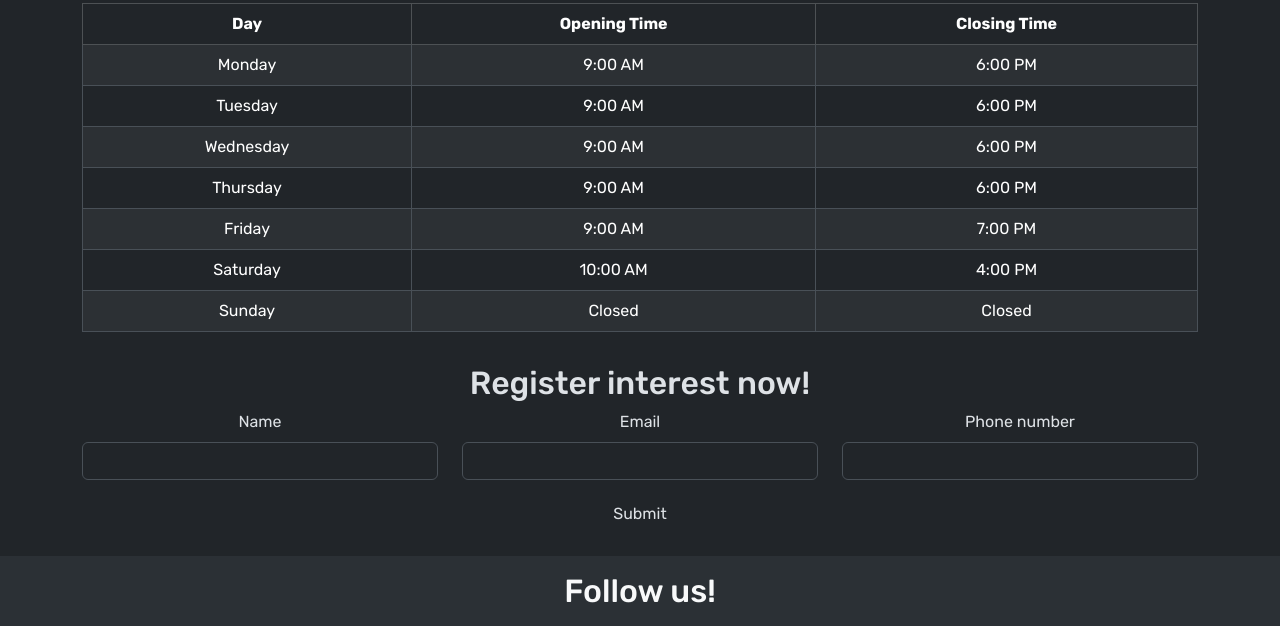
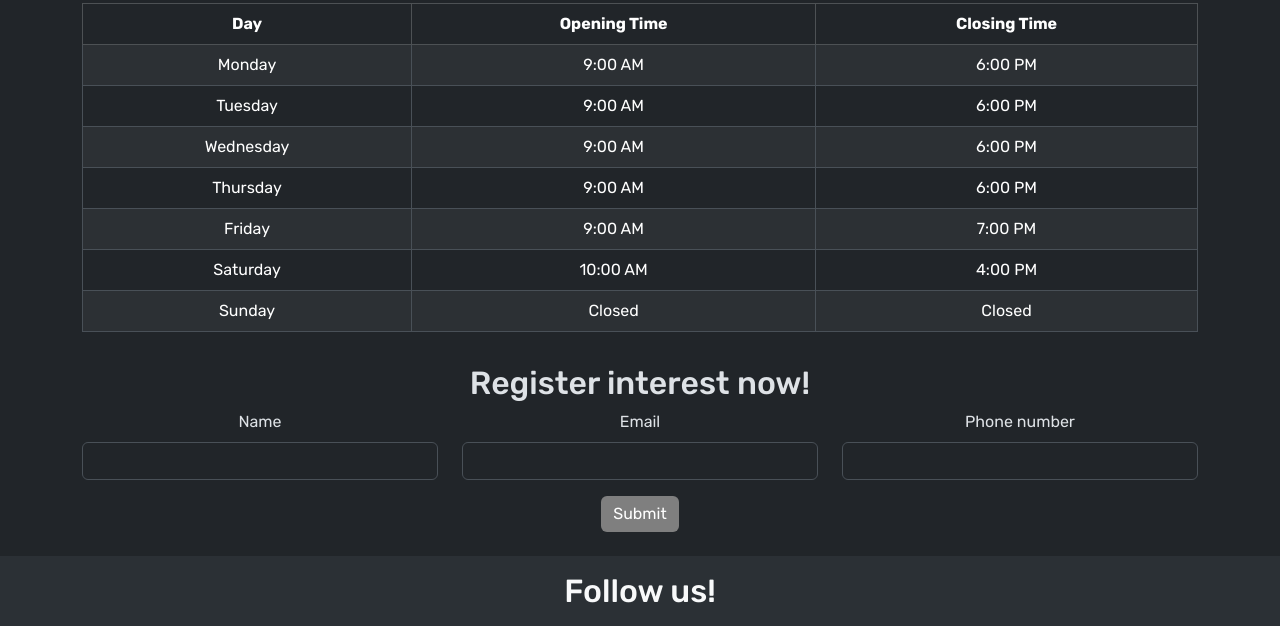
Before and after one commit to garethrogers2828/goodfellas, a plain HTML site: page contact.html in a window 1280 px wide. In both pictures the pointer is over the button "Submit". Shown: the part 358-984 px from the top of the page. Drawn offline with nearby package versions, Linux system fonts and the light colour scheme; a web font is replaced by a local one.

Commit message:
Customize sumbit button with own hover colours

```diff
--- a/assets/css/style.css
+++ b/assets/css/style.css
@@ -1,7 +1,9 @@
 /* Google fonts import */
+
 @import url('https://fonts.googleapis.com/css2?family=Aladin&family=Rubik:ital,wght@0,300..900;1,300..900&display=swap');
 
-/* CSS Variables */
+/* CSS Variables (template from Boardwalk games project) */
+
 :root {
     --primary-font: "Aladin", cursive;
     --secondary-font: "Rubik", sans-serif;
@@ -37,8 +39,6 @@ body {
     padding-bottom: 0.5rem;
 }
 
-/*Hero image*/
-
 /*footer*/
 
 #social-links {
@@ -54,3 +54,9 @@ body {
     border: var(--primary-color);
     color: var(--primary-color);
 }
+
+.btn.custom-hover:hover {
+    color: var(--secondary-color);
+    background-color: var(--highlight-color);
+    border: var(--primary-color)
+}
--- a/contact.html
+++ b/contact.html
@@ -153,7 +153,7 @@
                                 <input class="form-control" id="phone" name="phone" type="number" required />
                             </div>
                         </div>
-                        <button type="submit" class="btn btn-white mb-4">
+                        <button type="submit" class="btn btn-white mb-4 custom-hover">
                             Submit
                         </button>
                     </form>
```
